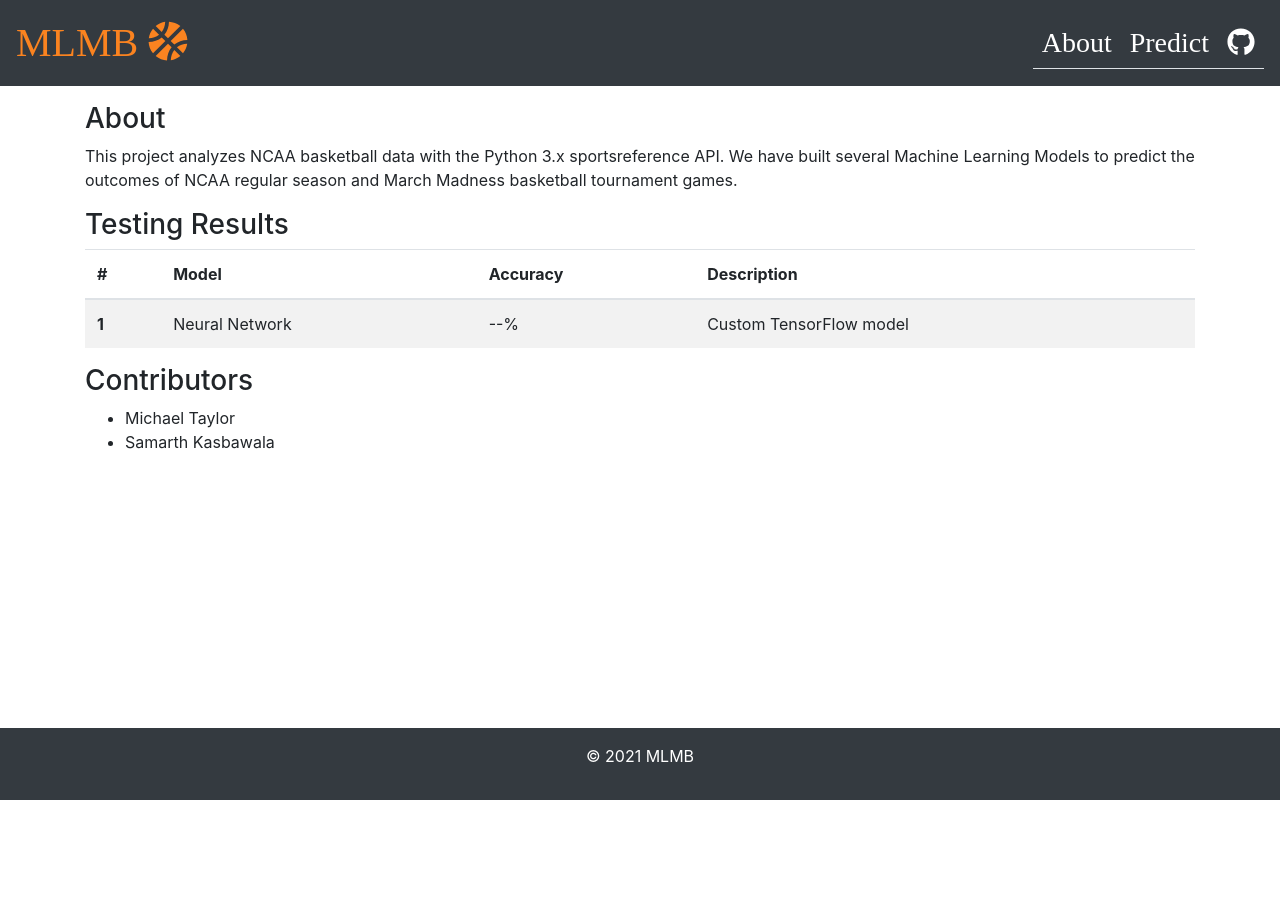
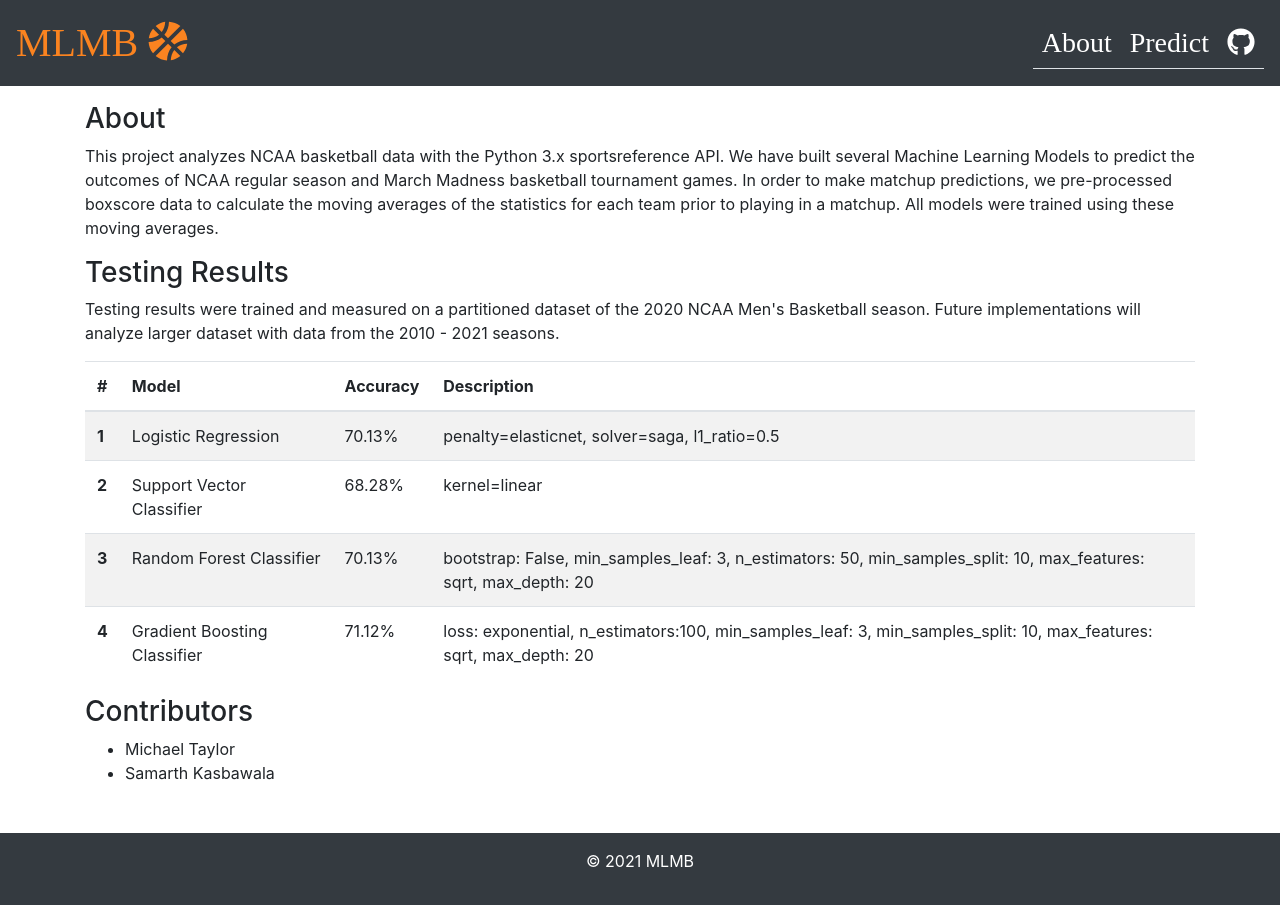
Before and after one commit to mike-taylor99/MLMB-UI, an Angular app: page /about in a window 1280 px wide. Before the commit the page ends 800 px from the top, so only its background shows below. Built offline with nearby package versions, Linux system fonts and the light colour scheme; a web font is replaced by a local one.

Commit message:
add new features, update about

```diff
--- a/src/app/about/about.component.html
+++ b/src/app/about/about.component.html
@@ -1,10 +1,19 @@
 <div class="container-md text- left mb-5">
     <h3>About</h3>
     <p>
-        This project analyzes NCAA basketball data with the Python 3.x sportsreference API. We have built several Machine Learning Models to predict the outcomes of NCAA regular season and March Madness basketball tournament games.
+        This project analyzes NCAA basketball data with the Python 3.x sportsreference API.
+        We have built several Machine Learning Models to predict the outcomes of NCAA regular
+        season and March Madness basketball tournament games. In order to make matchup predictions,
+        we pre-processed boxscore data to calculate the moving averages of the statistics for each team
+        prior to playing in a matchup. All models were trained using these moving averages.
     </p>
 
     <h3>Testing Results</h3>
+    <p>
+      Testing results were trained and measured on a partitioned dataset
+      of the 2020 NCAA Men's Basketball season. Future implementations
+      will analyze larger dataset with data from the 2010 - 2021 seasons.
+    </p>
     <table class="table table-striped">
         <thead>
         <tr>
@@ -15,13 +24,13 @@
         </tr>
         </thead>
         <tbody>
-        <tr>
-          <th scope="row">1</th>
+        <tr *ngFor="let model of models; index as i">
+          <th scope="row">{{i+1}}</th>
           <td>
-            Neural Network
+            {{model.model}}
           </td>
-          <td>--%</td>
-          <td>Custom TensorFlow model</td>
+          <td>{{model.accuracy}}</td>
+          <td>{{model.description}}</td>
         </tr>
         </tbody>
       </table>
--- a/src/app/about/about.component.ts
+++ b/src/app/about/about.component.ts
@@ -12,4 +12,11 @@ export class AboutComponent implements OnInit {
   ngOnInit(): void {
   }
 
+  models: {'model':string, 'accuracy':string, 'description':string}[] = [
+    {'model':'Logistic Regression', 'accuracy':'70.13%', 'description':'penalty=elasticnet, solver=saga, l1_ratio=0.5'},
+    {'model':'Support Vector Classifier', 'accuracy':'68.28%', 'description':'kernel=linear'},
+    {'model':'Random Forest Classifier', 'accuracy':'70.13%', 'description':'bootstrap: False, min_samples_leaf: 3, n_estimators: 50, min_samples_split: 10, max_features: sqrt, max_depth: 20'},
+    {'model':'Gradient Boosting Classifier', 'accuracy':'71.12%', 'description':'loss: exponential, n_estimators:100, min_samples_leaf: 3, min_samples_split: 10, max_features: sqrt, max_depth: 20'}
+  ];
+
 }
--- a/src/app/predict/predict.component.html
+++ b/src/app/predict/predict.component.html
@@ -73,7 +73,7 @@
         <div class="card container col-12 col-md-10 col-lg-8 mt-3 mb-5" *ngFor="let matchup of predictions">
             <div class="card-header">
             <div class="float-left" style="font-size:2.5vw;">NCAA men's basketball</div>
-            <div class="float-right" style="font-size:2.5vw;">Final</div>
+            <div class="float-right" style="font-size:2.5vw;">({{matchup.p_home}} vs {{matchup.p_away}})</div>
             </div>
             <div class="card-body">
             <div class="row">
--- a/src/app/predict/predict.component.ts
+++ b/src/app/predict/predict.component.ts
@@ -17,10 +17,10 @@ export class PredictComponent implements OnInit {
   takeinput = true;
   warning = '';
   models = [
-    'Neural Network',
-    'Random Forest Regressors',
-    'Linear Regression',
-    'Support Vector Machine'
+    'Logistic Regression',
+    'Support Vector Classifier',
+    'Random Forest Classifier',
+    'Gradient Boosting Classifier'
   ]
 
   model = '--';
@@ -28,7 +28,7 @@ export class PredictComponent implements OnInit {
   team2 = '--';
 
   matchups: {'model':string, 'team1':string, 'team2':string}[] = new Array<any>();
-  predictions: {'model':string, 'team1':string, 'team2':string, 'predict_home':string, 'predict_away':string}[] = new Array<any>();
+  predictions: {'model':string, 'team1':string, 'team2':string, 'predict_home':string, 'predict_away':string, 'p_home':string, 'p_away':string}[] = new Array<any>();
 
   constructor(private http: HttpClient) { }
 
@@ -60,6 +60,7 @@ export class PredictComponent implements OnInit {
     } else {
       this.warning = "";
       this.takeinput = !this.takeinput;
+      this.predictions = new Array<any>();
 
       for (let i = 0; i < this.matchups.length; i++) {
         this.http.post('https://mlmb.herokuapp.com/predict', this.matchups[i]).subscribe((data:any) => {
```
